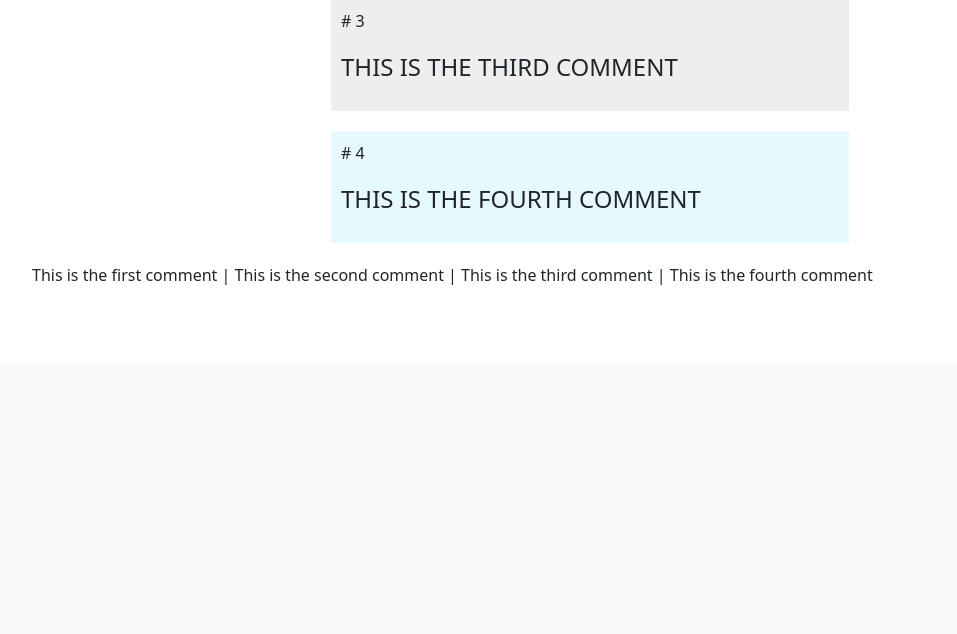
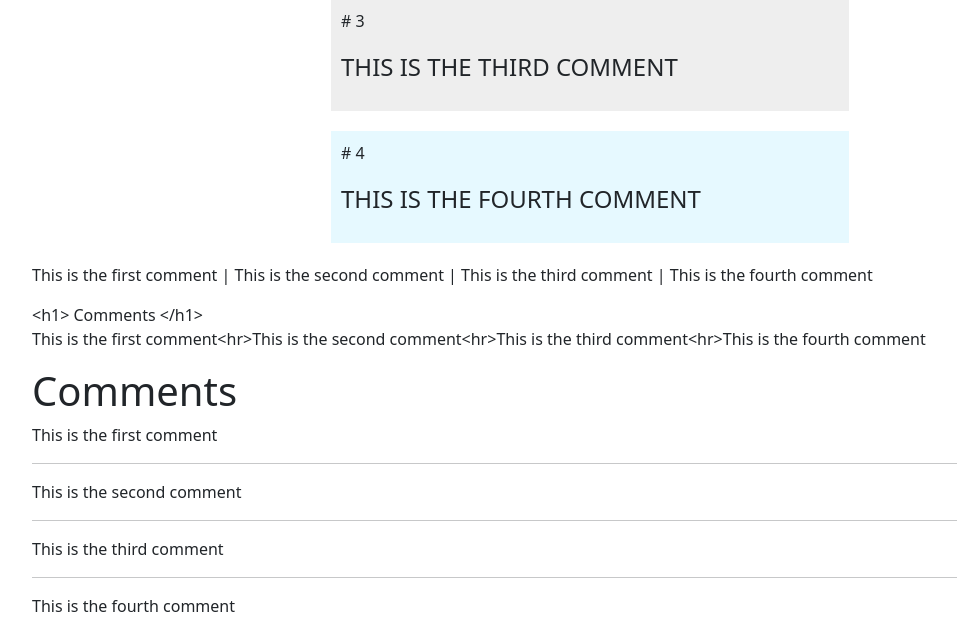
Before and after one commit to MartinKayz/APIs-with-Flask, a Flask app: page /comments/ in a window 1280 px wide. Shown: the part 437-1071 px from the top of the page, without its empty margins (50-1007 px from the left). Before the commit the page ends 722 px from the top, so only its background shows below. Run offline with Flask 2, Linux system fonts and the light colour scheme.

Commit message:
Applied filters to render HTML to the browser

```diff
--- a/Rendering_Templates/templates/comments.html
+++ b/Rendering_Templates/templates/comments.html
@@ -21,4 +21,26 @@
         <p> {{ comments | join(' | ') }} </p>
     </div>
 
+    <div>
+        <!-- This html code was not rendered -->
+
+        {{ "<h1> Comments </h1>" }}
+
+
+        <p> {{ comments | join('<hr>') }} </p>
+
+
+    </div>
+
+    <div>
+        <!-- This html code will now be rendered -->
+
+        {{ "<h1> Comments </h1>" | safe }}
+
+
+        <p> {{ comments | join('<hr>') | safe }} </p>
+
+
+    </div>
+
 {% endblock %}
```
